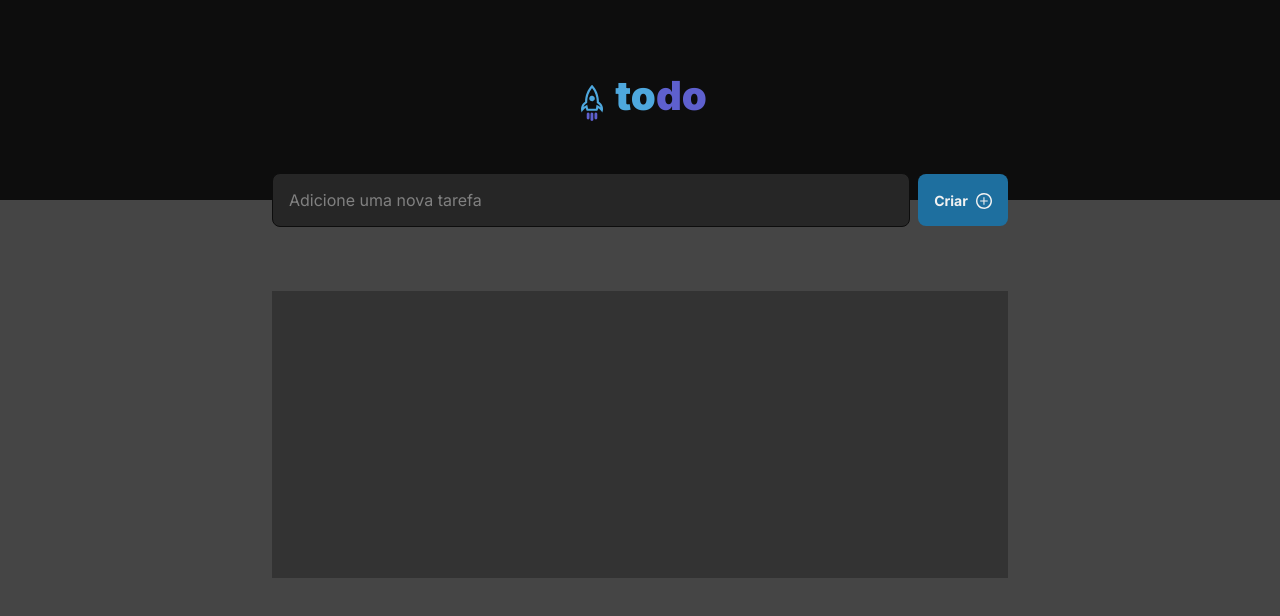
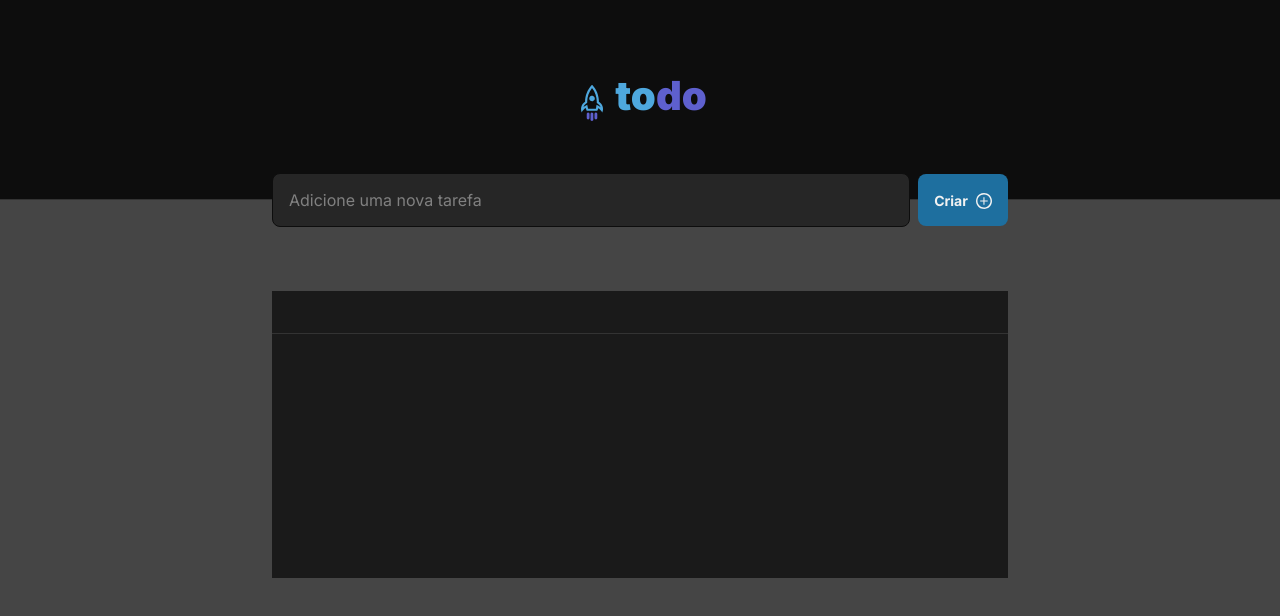
Before and after one commit to felipedev01/Gerenciador-de-Tarefas, a React (Vite) app: page / in a window 1280 px wide. Shown: the top 616 px of the page. Built offline with nearby package versions, Linux system fonts and the light colour scheme.

Commit message:
Atualizando displayTask

```diff
--- a/src/App.jsx
+++ b/src/App.jsx
@@ -20,6 +20,8 @@ import './Global.css'
 
   <section className={styles.displayTask}>
 
+    <header></header>
+
   </section>
   </main>
   </div>
--- a/src/App.module.css
+++ b/src/App.module.css
@@ -13,6 +13,12 @@ main{
     margin:auto;
 }.displayTask{
     height:17.9375rem;
-    background: var(--gray-400);
+    background: var(--gray-600);
     margin-top:4rem;
+
+}header{
+
+    height:2.6875rem;
+    border-bottom: 1px solid #333333;
+
 }
```
